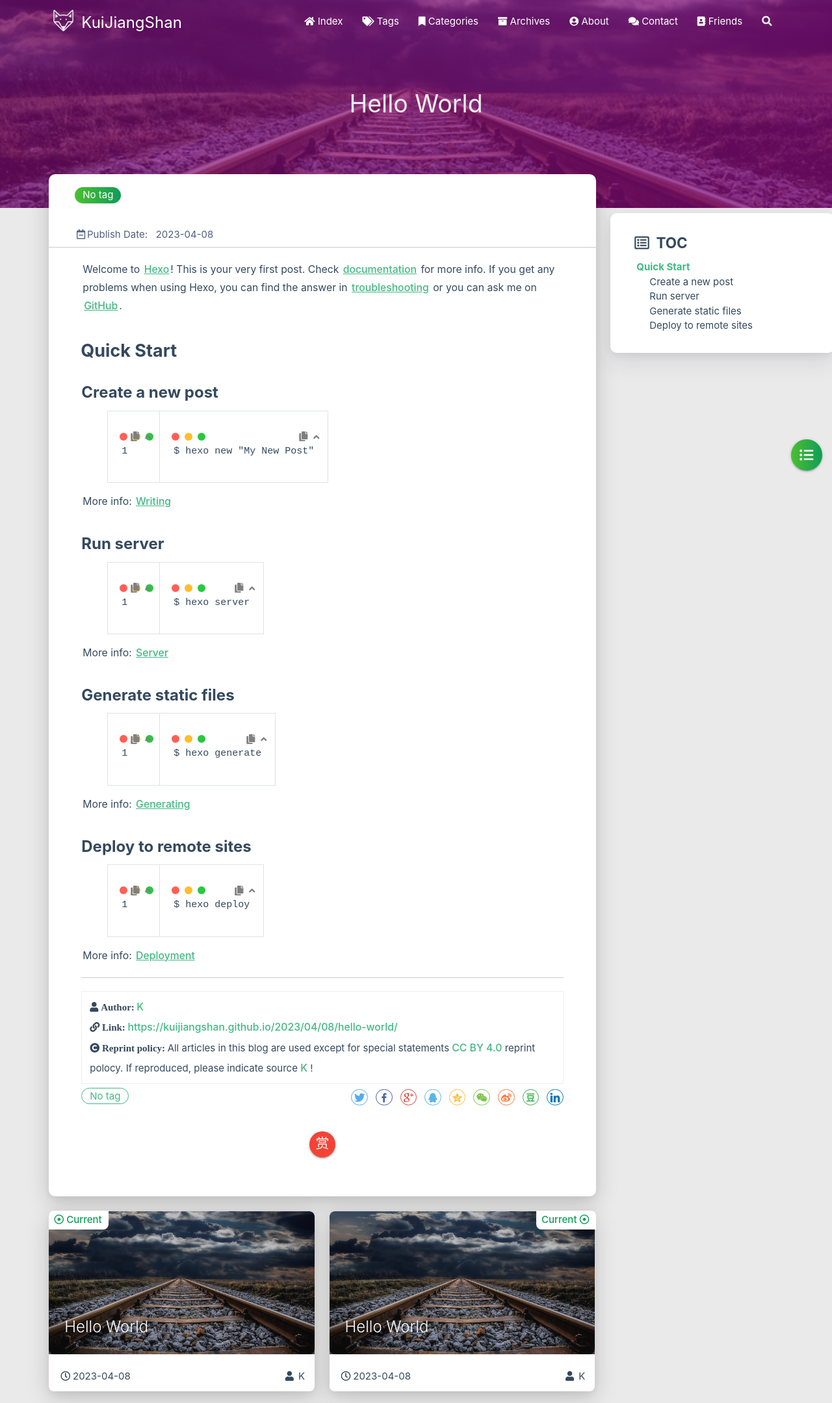
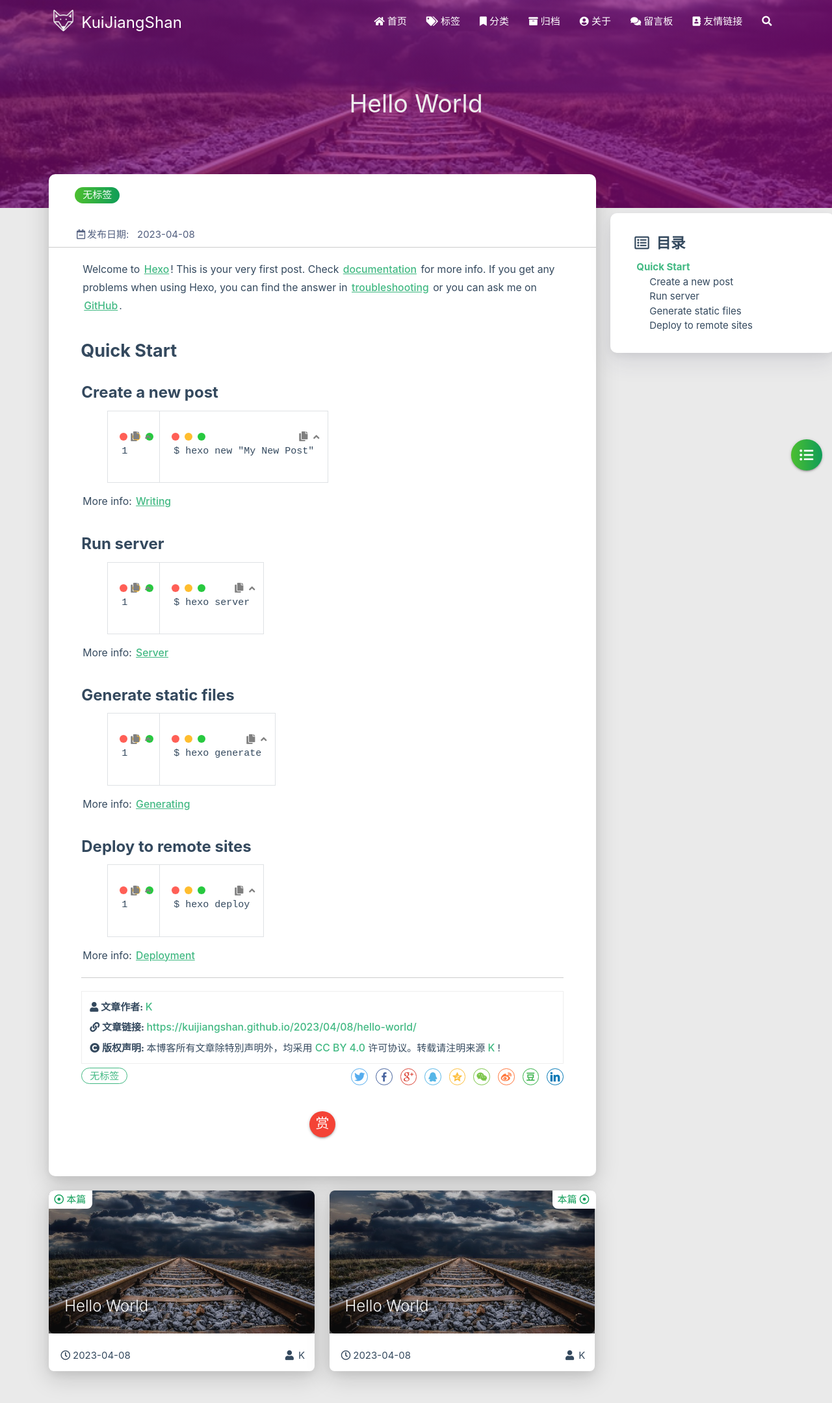
Before and after one commit to KuiJiangShan/kuijiangshan.github.io, a plain HTML site: page 2023/04/08/hello-world/index.html in a window 1280 px wide. Shown: the top 2159 px of the page at 65% size. Drawn offline with Linux system fonts and the light colour scheme; some packages are replaced by stand-ins of ours; no server answers; a script that the page names is missing.

Commit message:
Site updated: 2023-04-08 17:01:40

```diff
--- a/2023/04/08/hello-world/index.html
+++ b/2023/04/08/hello-world/index.html
@@ -1,5 +1,5 @@
 <!DOCTYPE HTML>
-<html lang="en">
+<html lang="zh-CN">
 
 
 <head>
@@ -57,7 +57,7 @@
 
       <i class="fas fa-home" style="zoom: 0.6;"></i>
 
-      <span>Index</span>
+      <span>首页</span>
     </a>
 
   </li>
@@ -68,7 +68,7 @@
 
       <i class="fas fa-tags" style="zoom: 0.6;"></i>
 
-      <span>Tags</span>
+      <span>标签</span>
     </a>
 
   </li>
@@ -79,7 +79,7 @@
 
       <i class="fas fa-bookmark" style="zoom: 0.6;"></i>
 
-      <span>Categories</span>
+      <span>分类</span>
     </a>
 
   </li>
@@ -90,7 +90,7 @@
 
       <i class="fas fa-archive" style="zoom: 0.6;"></i>
 
-      <span>Archives</span>
+      <span>归档</span>
     </a>
 
   </li>
@@ -101,7 +101,7 @@
 
       <i class="fas fa-user-circle" style="zoom: 0.6;"></i>
 
-      <span>About</span>
+      <span>关于</span>
     </a>
 
   </li>
@@ -112,7 +112,7 @@
 
       <i class="fas fa-comments" style="zoom: 0.6;"></i>
 
-      <span>Contact</span>
+      <span>留言板</span>
     </a>
 
   </li>
@@ -123,14 +123,14 @@
 
       <i class="fas fa-address-book" style="zoom: 0.6;"></i>
 
-      <span>Friends</span>
+      <span>友情链接</span>
     </a>
 
   </li>
 
   <li>
     <a href="#searchModal" class="modal-trigger waves-effect waves-light">
-      <i id="searchIcon" class="fas fa-search" title="Search" style="zoom: 0.85;"></i>
+      <i id="searchIcon" class="fas fa-search" title="搜索" style="zoom: 0.85;"></i>
     </a>
   </li>
 </ul>
@@ -160,7 +160,7 @@
 
 			    <i class="fa-fw fas fa-home"></i>
 
-			Index
+			首页
 		</a>
 
         </li>
@@ -171,7 +171,7 @@
 
 			    <i class="fa-fw fas fa-tags"></i>
 
-			Tags
+			标签
 		</a>
 
         </li>
@@ -182,7 +182,7 @@
 
 			    <i class="fa-fw fas fa-bookmark"></i>
 
-			Categories
+			分类
 		</a>
 
         </li>
@@ -193,7 +193,7 @@
 
 			    <i class="fa-fw fas fa-archive"></i>
 
-			Archives
+			归档
 		</a>
 
         </li>
@@ -204,7 +204,7 @@
 
 			    <i class="fa-fw fas fa-user-circle"></i>
 
-			About
+			关于
 		</a>
 
         </li>
@@ -215,7 +215,7 @@
 
 			    <i class="fa-fw fas fa-comments"></i>
 
-			Contact
+			留言板
 		</a>
 
         </li>
@@ -226,7 +226,7 @@
 
 			    <i class="fa-fw fas fa-address-book"></i>
 
-			Friends
+			友情链接
 		</a>
 
         </li>
@@ -430,7 +430,7 @@
                 <div class="col s7">
 
                           <div class="article-tag">
-                            <span class="chip bg-color">No tag</span>
+                            <span class="chip bg-color">无标签</span>
                           </div>
 
                 </div>
@@ -442,7 +442,7 @@
             <div class="post-info">
 
                 <div class="post-date info-break-policy">
-                    <i class="far fa-calendar-minus fa-fw"></i>Publish Date:&nbsp;&nbsp;
+                    <i class="far fa-calendar-minus fa-fw"></i>发布日期:&nbsp;&nbsp;
                     2023-04-08
                 </div>
 
@@ -489,7 +489,7 @@
             <div class="reprint__author">
                 <span class="reprint-meta" style="font-weight: bold;">
                     <i class="fas fa-user">
-                        Author:
+                        文章作者:
                     </i>
                 </span>
                 <span class="reprint-info">
@@ -499,7 +499,7 @@
             <div class="reprint__type">
                 <span class="reprint-meta" style="font-weight: bold;">
                     <i class="fas fa-link">
-                        Link:
+                        文章链接:
                     </i>
                 </span>
                 <span class="reprint-info">
@@ -509,13 +509,13 @@
             <div class="reprint__notice">
                 <span class="reprint-meta" style="font-weight: bold;">
                     <i class="fas fa-copyright">
-                        Reprint policy:
+                        版权声明:
                     </i>
                 </span>
                 <span class="reprint-info">
-                    All articles in this blog are used except for special statements
+                    本博客所有文章除特別声明外，均采用
                     <a href="https://creativecommons.org/licenses/by/4.0/deed.zh" rel="external nofollow noreferrer" target="_blank">CC BY 4.0</a>
-                    reprint polocy. If reproduced, please indicate source
+                    许可协议。转载请注明来源
                     <a href="/about" target="_blank">K</a>
                     !
                 </span>
@@ -525,7 +525,7 @@
 
     <script async defer>
       document.addEventListener("copy", function (e) {
-        let toastHTML = '<span>Copied successfully, please follow the reprint policy of this article</span><button class="btn-flat toast-action" onclick="navToReprintStatement()" style="font-size: smaller">more</a>';
+        let toastHTML = '<span>复制成功，请遵循本文的转载规则</span><button class="btn-flat toast-action" onclick="navToReprintStatement()" style="font-size: smaller">查看</a>';
         M.toast({html: toastHTML})
       });
 
@@ -540,7 +540,7 @@
                 <div class="post-meta__tag-list" style="display: inline-block;">
 
                         <div class="article-tag">
-                            <span class="chip bg-color">No tag</span>
+                            <span class="chip bg-color">无标签</span>
                         </div>
 
                 </div>
@@ -710,7 +710,7 @@
 
         <div class="article col s12 m6" data-aos="fade-up" data-aos="fade-up">
             <div class="article-badge left-badge text-color">
-                <i class="far fa-dot-circle"></i>&nbsp;Current
+                <i class="far fa-dot-circle"></i>&nbsp;本篇
             </div>
             <div class="card">
                 <a href="/2023/04/08/hello-world/">
@@ -748,7 +748,7 @@
 
         <div class="article col s12 m6" data-aos="fade-up">
             <div class="article-badge right-badge text-color">
-                Current&nbsp;<i class="far fa-dot-circle"></i>
+                本篇&nbsp;<i class="far fa-dot-circle"></i>
             </div>
             <div class="card">
                 <a href="/2023/04/08/hello-world/">
@@ -811,7 +811,7 @@
     </div>
     <div id="toc-aside" class="expanded col l3 hide-on-med-and-down">
         <div class="toc-widget card" style="background-color: white;">
-            <div class="toc-title"><i class="far fa-list-alt"></i>&nbsp;&nbsp;TOC</div>
+            <div class="toc-title"><i class="far fa-list-alt"></i>&nbsp;&nbsp;目录</div>
             <div id="toc-content"></div>
         </div>
     </div>
@@ -1040,8 +1040,8 @@
 <div id="searchModal" class="modal">
     <div class="modal-content">
         <div class="search-header">
-            <span class="title"><i class="fas fa-search"></i>&nbsp;&nbsp;Search</span>
-            <input type="search" id="searchInput" name="s" placeholder="Please enter a search keyword"
+            <span class="title"><i class="fas fa-search"></i>&nbsp;&nbsp;搜索</span>
+            <input type="search" id="searchInput" name="s" placeholder="请输入搜索的关键字"
                    class="search-input">
         </div>
         <div id="searchResult"></div>
```
Also changed, not shown: archives/2023/04/index.html (+23 -23 lines), archives/2023/index.html (+23 -23 lines), archives/index.html (+23 -23 lines), index.html (+19 -19 lines).
